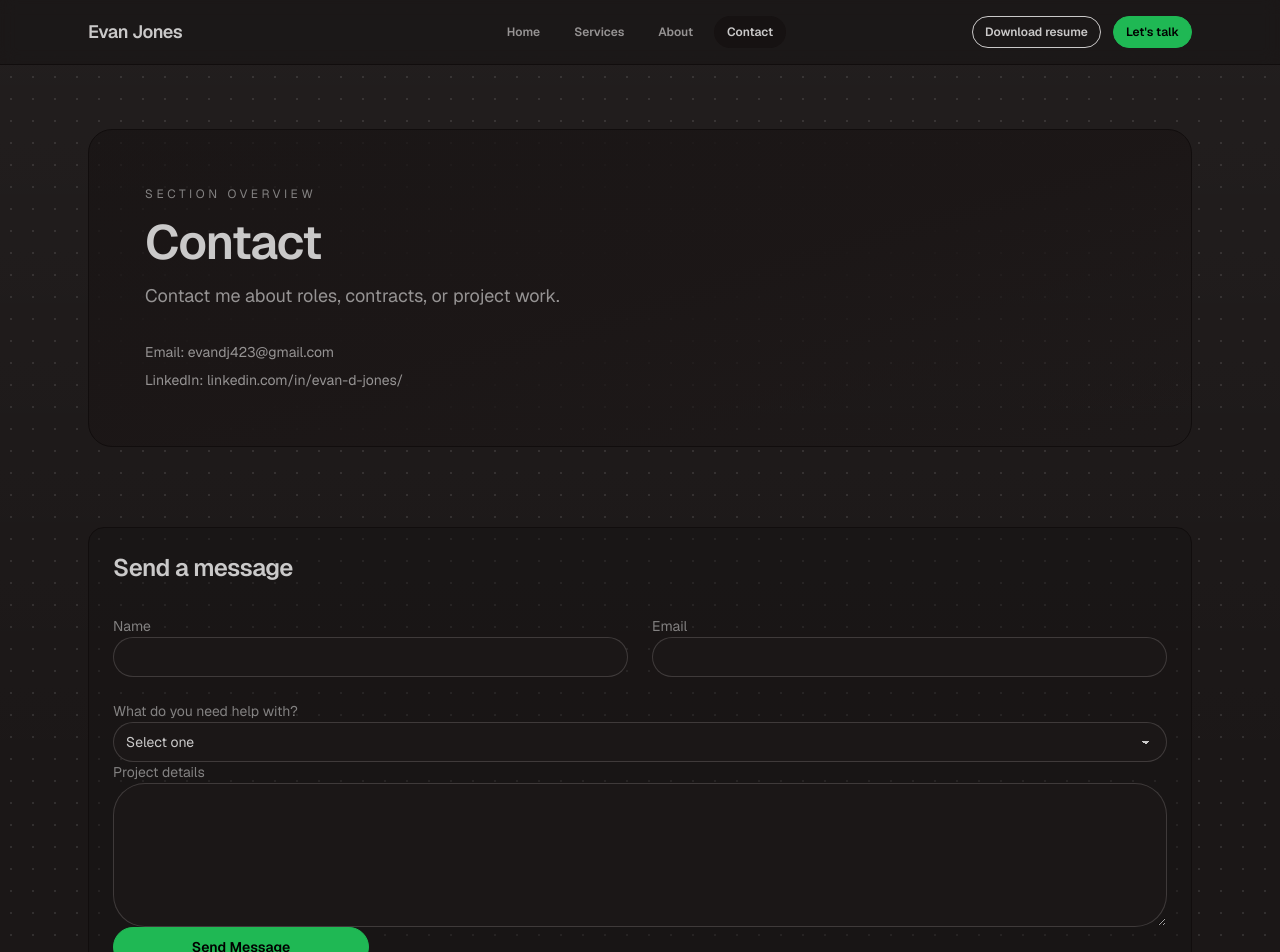
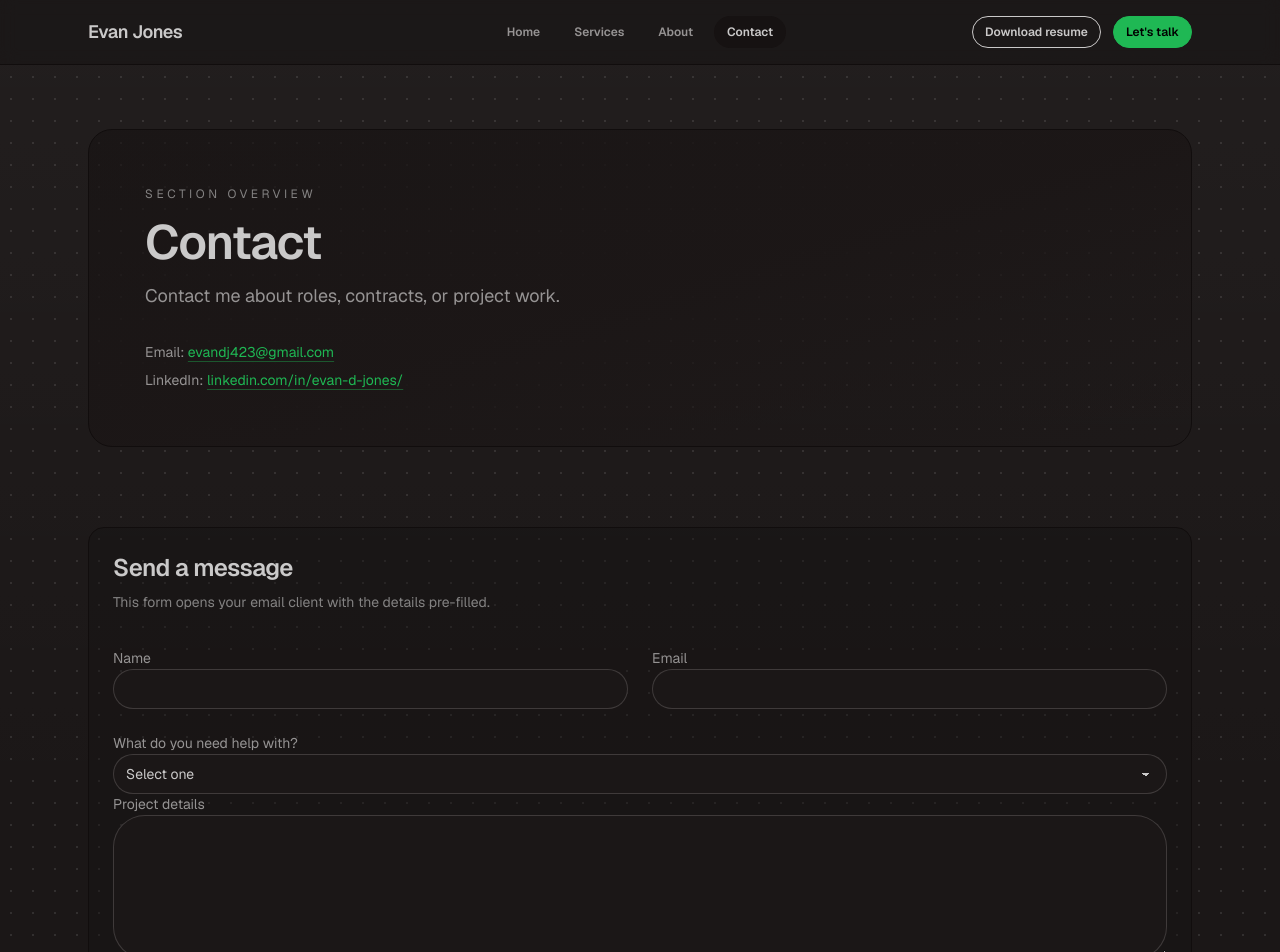
Before and after one commit to edj4960/portfolio-v5, a Next.js app: page /contact in a window 1280 px wide. Shown: the top 952 px of the page. Built offline with nearby package versions, Linux system fonts and the light colour scheme.

Commit message:
Implement email functionality in contact form and enhance UI with improved labels and instructions

```diff
--- a/src/app/contact/page.tsx
+++ b/src/app/contact/page.tsx
@@ -76,7 +76,11 @@ export default function ContactPage() {
       return;
     }
 
-    console.log({ ...formState });
+    const subject = encodeURIComponent("Portfolio inquiry");
+    const body = encodeURIComponent(
+      `Name: ${formState.name}\nEmail: ${formState.email}\nHelp needed: ${formState.help}\n\nDetails:\n${formState.details}`
+    );
+    window.location.href = `mailto:evandj423@gmail.com?subject=${subject}&body=${body}`;
     setFormState(initialState);
     setErrors({});
     setToastVisible(true);
@@ -102,22 +106,45 @@ export default function ContactPage() {
           subtitle="Contact me about roles, contracts, or project work."
         />
         <div className="mt-8 space-y-2 text-sm text-base-content/70">
-          <p>Email: evandj423@gmail.com</p>
-          <p>LinkedIn: linkedin.com/in/evan-d-jones/</p>
+          <p>
+            Email:{" "}
+            <a
+              className="text-primary underline decoration-primary/40 underline-offset-4 hover:text-primary/80"
+              href="mailto:evandj423@gmail.com"
+            >
+              evandj423@gmail.com
+            </a>
+          </p>
+          <p>
+            LinkedIn:{" "}
+            <a
+              className="text-primary underline decoration-primary/40 underline-offset-4 hover:text-primary/80"
+              href="https://linkedin.com/in/evan-d-jones/"
+              target="_blank"
+              rel="noreferrer"
+            >
+              linkedin.com/in/evan-d-jones/
+            </a>
+          </p>
         </div>
       </section>
 
       <section className="card border border-base-300 bg-base-200/40">
-        <div className="card-body space-y-6">
-          <h2 className="text-2xl font-semibold tracking-tight">
-            Send a message
-          </h2>
+        <div className="card-body space-y-7">
+          <div className="space-y-2">
+            <h2 className="text-2xl font-semibold tracking-tight">
+              Send a message
+            </h2>
+            <p className="text-sm text-base-content/60">
+              This form opens your email client with the details pre-filled.
+            </p>
+          </div>
           <form className="space-y-6" onSubmit={handleSubmit} noValidate>
             <div className="grid gap-6 md:grid-cols-2">
-              <label className="form-control w-full">
-                <div className="label">
-                  <span className="label-text">Name</span>
-                </div>
+              <label className="form-control w-full gap-2">
+                <span className="label-text text-sm text-base-content/70">
+                  Name
+                </span>
                 <input
                   type="text"
                   className="input input-bordered w-full"
@@ -126,14 +153,14 @@ export default function ContactPage() {
                   required
                 />
                 {errors.name && (
-                  <span className="mt-2 text-xs text-error">{errors.name}</span>
+                  <span className="text-xs text-error">{errors.name}</span>
                 )}
               </label>
 
-              <label className="form-control w-full">
-                <div className="label">
-                  <span className="label-text">Email</span>
-                </div>
+              <label className="form-control w-full gap-2">
+                <span className="label-text text-sm text-base-content/70">
+                  Email
+                </span>
                 <input
                   type="email"
                   className="input input-bordered w-full"
@@ -142,15 +169,15 @@ export default function ContactPage() {
                   required
                 />
                 {errors.email && (
-                  <span className="mt-2 text-xs text-error">{errors.email}</span>
+                  <span className="text-xs text-error">{errors.email}</span>
                 )}
               </label>
             </div>
 
-            <label className="form-control w-full">
-              <div className="label">
-                <span className="label-text">What do you need help with?</span>
-              </div>
+            <label className="form-control w-full gap-2">
+              <span className="label-text text-sm text-base-content/70">
+                What do you need help with?
+              </span>
               <select
                 className="select select-bordered w-full"
                 value={formState.help}
@@ -167,14 +194,14 @@ export default function ContactPage() {
                 ))}
               </select>
               {errors.help && (
-                <span className="mt-2 text-xs text-error">{errors.help}</span>
+                <span className="text-xs text-error">{errors.help}</span>
               )}
             </label>
 
-            <label className="form-control w-full">
-              <div className="label">
-                <span className="label-text">Project details</span>
-              </div>
+            <label className="form-control w-full gap-2">
+              <span className="label-text text-sm text-base-content/70">
+                Project details
+              </span>
               <textarea
                 className="textarea textarea-bordered h-36 w-full"
                 value={formState.details}
@@ -184,13 +211,11 @@ export default function ContactPage() {
                 required
               />
               {errors.details && (
-                <span className="mt-2 text-xs text-error">
-                  {errors.details}
-                </span>
+                <span className="text-xs text-error">{errors.details}</span>
               )}
             </label>
 
-            <div className="space-y-2">
+            <div className="space-y-3 pt-1">
               <button className="btn btn-primary btn-wide" type="submit">
                 Send Message
               </button>
```
